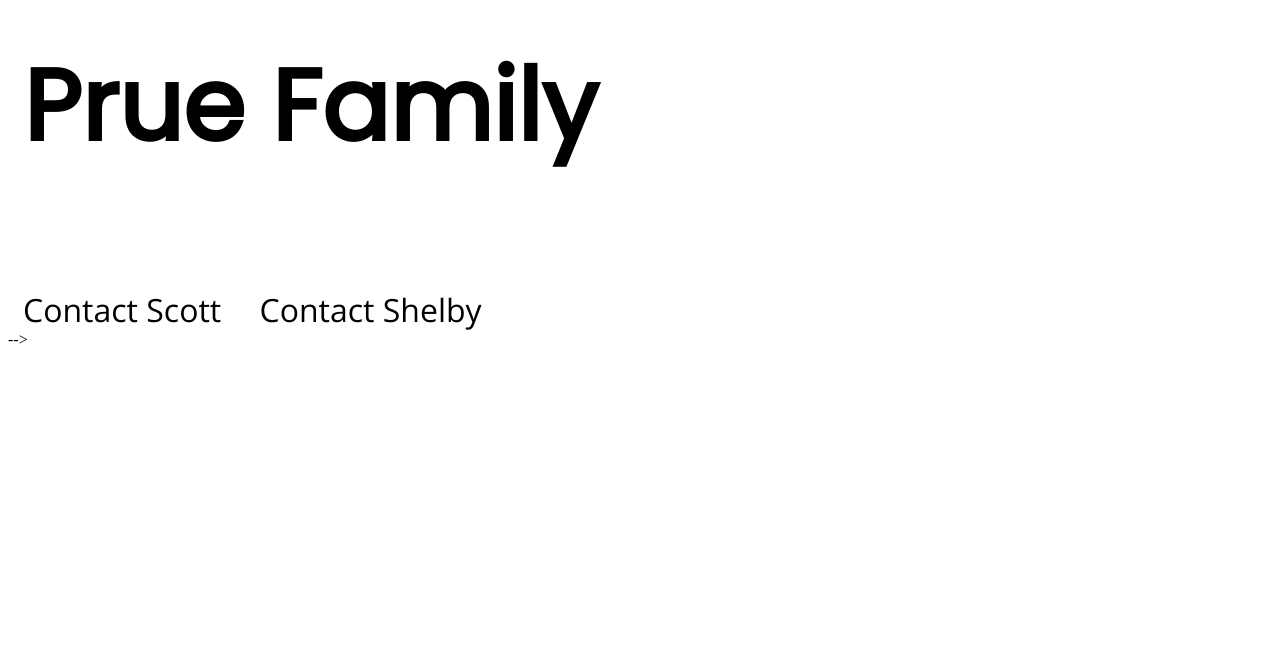
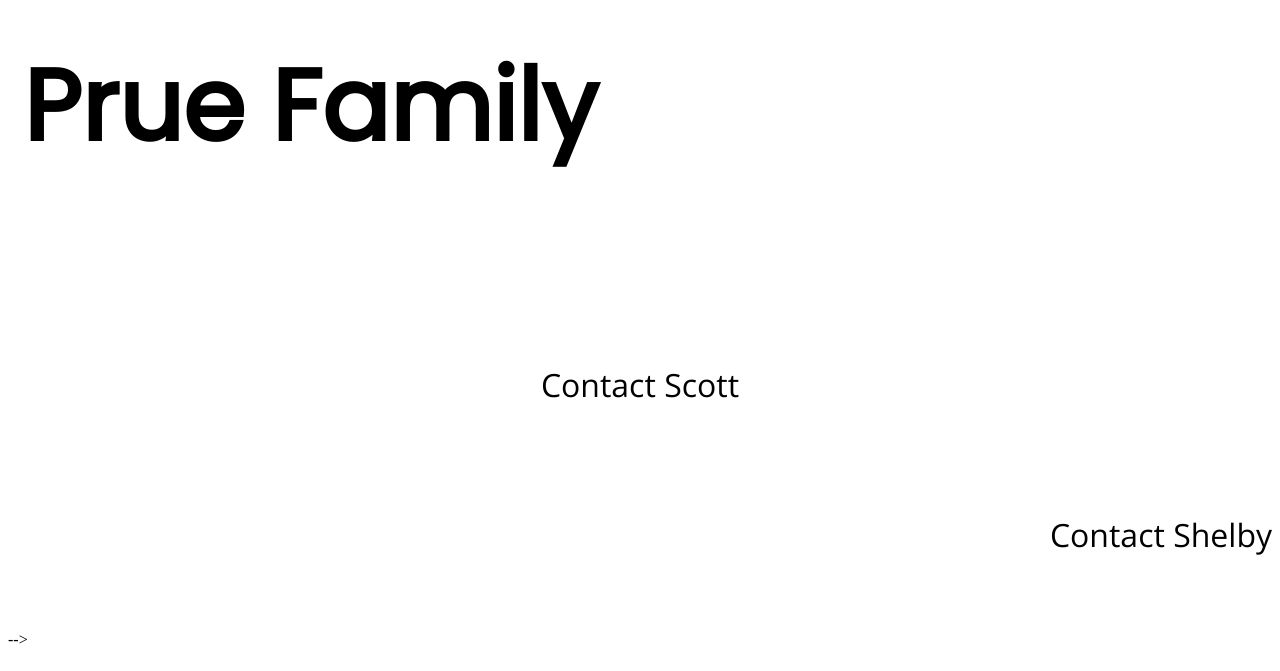
Before and after one commit to shelmorgan/prue-family, a plain HTML site: page index.html in a window 1280 px wide. Shown: the part 134-805 px from the top of the page. Drawn offline with nearby package versions, Linux system fonts and the light colour scheme.

Commit message:
Update index.html
adding more divs bc maybe thats how the internet works, truly I dont know

```diff
--- a/index.html
+++ b/index.html
@@ -31,7 +31,7 @@
   font-family: "Poppins", sans-serif;
 }
 
- .scott {
+ .scott-link {
   padding: 40px 15px;
   text-align: center;
   font-size: 32px;
@@ -39,7 +39,7 @@
   display: inline;
 }
 
-.shelby {
+.shelby-link {
   padding: 40px 15px;
   text-align: right;
   font-size: 32px;
@@ -58,10 +58,14 @@
       </div>
       <div>
         <!--   normal p text -->
+        <div class="scott-link">
         <p class="scott"><a href="mailto:prescottprue@gmail.com">Contact Scott</a>
         </p>
+        </div>
+        <div class="shelby-link">
         <p class="shelby"><a href="mailto:shelbymorganbell@gmail.com">Contact Shelby</a>
         </p>
+        </div>
       </div>
 
 <!--     </div><!-- /.container --> -->
```
